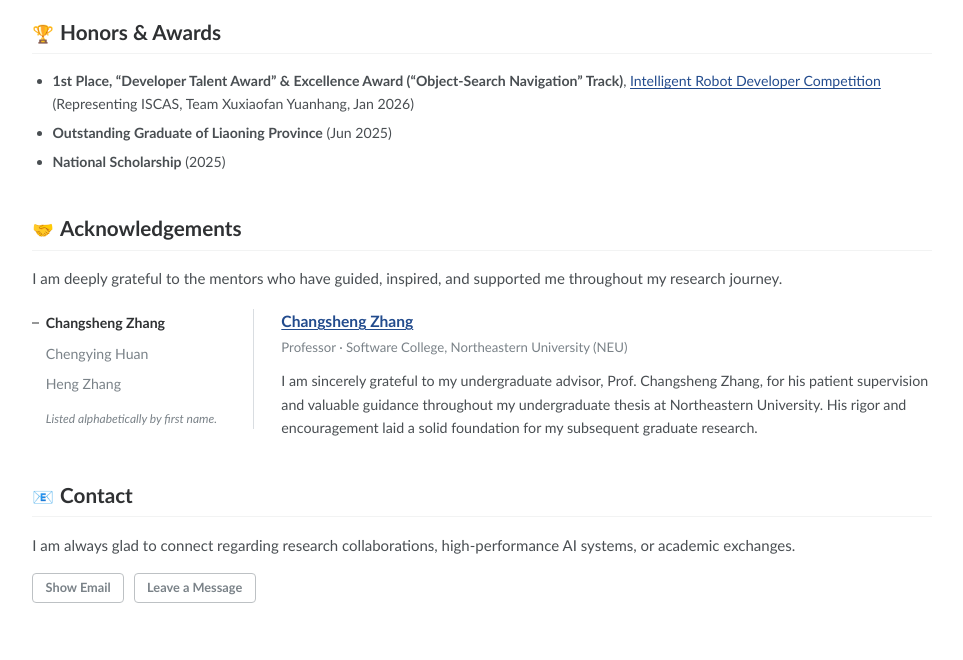
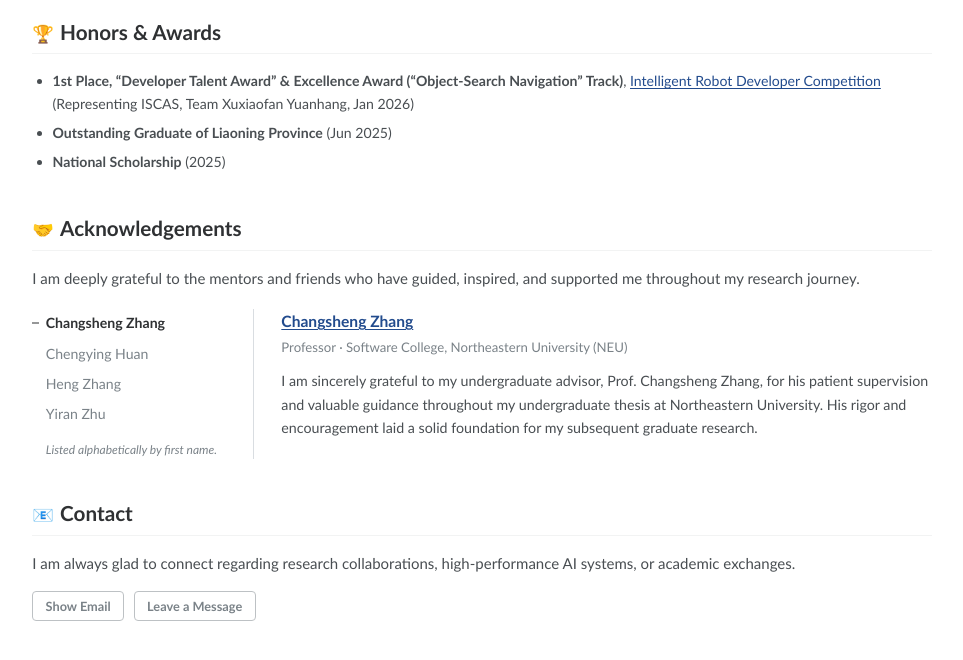
Before and after one commit to xuranwang02/xuranwang02.github.io, a plain HTML site: page index.html in a window 1280 px wide. Shown: the part 1782-2442 px from the top of the page, without its empty margins (250-1213 px from the left). Drawn offline with Linux system fonts and the light colour scheme.

Commit message:
Add Yiran Zhu to Acknowledgements

```diff
--- a/assets/js/site-data.js
+++ b/assets/js/site-data.js
@@ -227,7 +227,7 @@ window.SITE_DATA = {
   acknowledgements: {
     emoji: "🤝",
     heading: "Acknowledgements",
-    intro: "I am deeply grateful to the mentors who have guided, inspired, and supported me throughout my research journey.",
+    intro: "I am deeply grateful to the mentors and friends who have guided, inspired, and supported me throughout my research journey.",
     sortAlphabetically: true,
     note: "Listed alphabetically by first name.",
     people: [
@@ -251,6 +251,13 @@ window.SITE_DATA = {
         url: "https://faculty.neu.edu.cn/zhangchangsheng/zh_CN/index.htm",
         affiliation: "Professor · Software College, Northeastern University (NEU)",
         text: "I am sincerely grateful to my undergraduate advisor, Prof. Changsheng Zhang, for his patient supervision and valuable guidance throughout my undergraduate thesis at Northeastern University. His rigor and encouragement laid a solid foundation for my subsequent graduate research."
+      },
+      {
+        id: "yiran-zhu",
+        name: "Yiran Zhu",
+        url: "https://yiranzhu06.github.io/",
+        affiliation: "Research Intern · LivSyn Robotics | Incoming Master's Student · BIVLab, USTC",
+        text: "Thank you for your genuine warmth and kindness, and for so generously sharing inspired research ideas, cutting-edge technologies, and invaluable ICLR rebuttal experience."
       }
     ]
   },
--- a/index.html
+++ b/index.html
@@ -37,7 +37,7 @@
     </main>
   </div>
 
-  <script src="assets/js/site-data.js?v=3"></script>
+  <script src="assets/js/site-data.js?v=4"></script>
   <script src="assets/js/app.js?v=2"></script>
 </body>
 </html>
```
